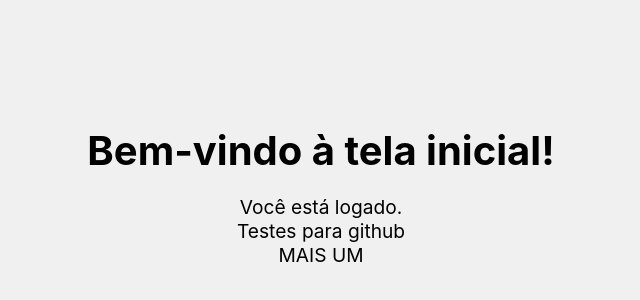
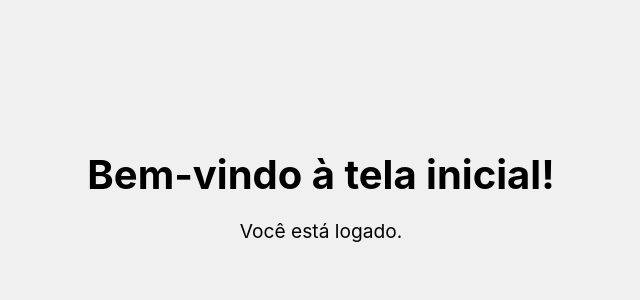
Before and after one commit to GeanCarlous/TrabalhoGrupo, a React (Create React App) app in the folder frontend/: page /home in a window 1280 px wide. Shown: the part 204-504 px from the top of the page, without its empty margins (319-959 px from the left). Built offline with nearby package versions, Linux system fonts and the light colour scheme.

Commit message:
teste github

```diff
--- a/frontend/src/pages/HomePage/HomePage.jsx
+++ b/frontend/src/pages/HomePage/HomePage.jsx
@@ -7,8 +7,6 @@ export default function HomePage() {
       <h1>Bem-vindo à tela inicial!</h1>
       {/* Adicione o conteúdo da sua tela inicial aqui */}
       <p>Você está logado.</p>
-      <p>Testes para github</p>
-      <p>MAIS UM </p>
     </div>
   );
 }
```
